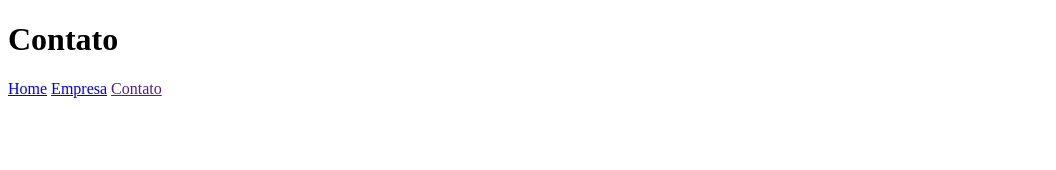
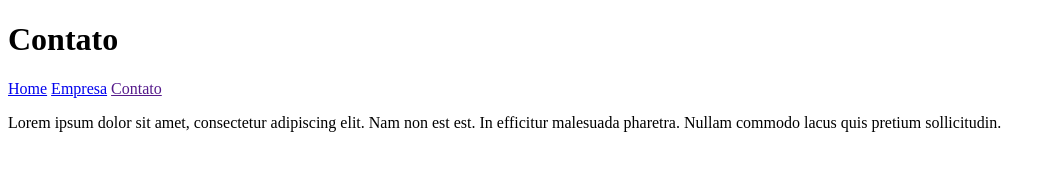
Before and after one commit to RubensVictor99/RubensVictor99.github.io, a plain HTML site: page contato.html in a window 1280 px wide. Shown: the whole page, without its empty margins (0-1056 px from the left). Drawn offline with Linux system fonts and the light colour scheme.

Commit message:
Update contato.html

```diff
--- a/contato.html
+++ b/contato.html
@@ -10,7 +10,7 @@
 		<a href="index.html">Home</a>
 		<a href="empresa.html">Empresa</a>
 		<a href="">Contato</a>
-
+		<p> Lorem ipsum dolor sit amet, consectetur adipiscing elit. Nam non est est. In efficitur malesuada pharetra. Nullam commodo lacus quis pretium sollicitudin.  <p/>
 
 </body>
 </html>
```
